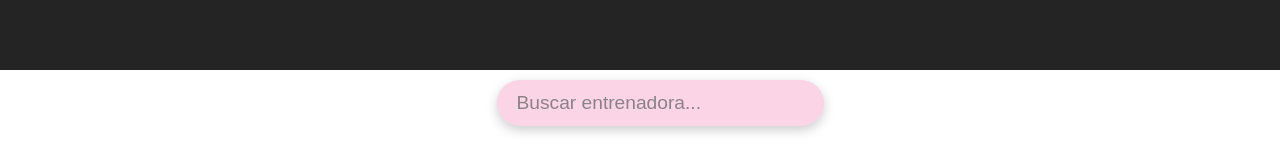
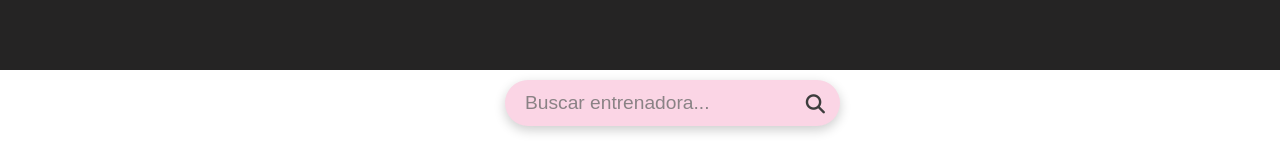
Before and after one commit to JazLaguna/NexusGym, an Angular app in the folder prueba/: page /inicio in a window 1280 px wide. Shown: the part 290-446 px from the top of the page. Built offline with nearby package versions, Linux system fonts and the light colour scheme; sample sign-in values are in the browser's storage.

Commit message:
Incluir el icono de busqueda en la barra de busqueda.

```diff
--- a/prueba/src/app/components/busqueda/busqueda.component.css
+++ b/prueba/src/app/components/busqueda/busqueda.component.css
@@ -1,24 +1,21 @@
+.busqueda-container {
+    position: relative;
+    width: 100%;
+    max-width: 270px;
+    margin: 0 auto;
+}
+
 .buscador-input {
     width: 100%;
-    max-width: 400px;
-    /* o el ancho que quieras */
     background-color: #fbd5e5;
-    /* Fondo rosa suave */
     color: #252424;
-    /* Texto oscuro */
     border: none;
     border-radius: 30px;
-    padding: 12px 20px;
+    padding: 12px 45px 12px 20px;
     font-size: 1.2rem;
     box-shadow: 0 4px 12px rgba(0, 0, 0, 0.2);
     transition: all 0.3s ease;
     margin-top: 10px;
-}
-
-.general {
-    display: flex;
-    justify-content: center;
-    align-items: center;
 }
 
 .buscador-input::placeholder {
@@ -30,5 +27,22 @@
     outline: none;
     box-shadow: 0 0 0 4px rgba(234, 175, 164, 0.5);
     background-color: #f5c6bd;
-    /* un rosita un poquito más claro al enfocar */
 }
+
+.boton-lupa {
+    position: absolute;
+    top: 50%;
+    right: -50px;
+    transform: translateY(-20%);
+    background: none;
+    border: none;
+    cursor: pointer;
+    color: #3d3d3d;
+    font-size: 1.2rem;
+    padding: 0;
+    transition: color 0.2s ease;
+}
+
+.boton-lupa:hover {
+    color: #f7076b;
+}
--- a/prueba/src/app/components/busqueda/busqueda.component.html
+++ b/prueba/src/app/components/busqueda/busqueda.component.html
@@ -1,6 +1,9 @@
 <div class="general">
-    <div class="busqueda-container mb-5 d-flex justify-content-center">
+    <div class="busqueda-container mb-5">
         <input type="text" [(ngModel)]="termino" (input)="onBuscar()" class="form-control buscador-input"
             placeholder="Buscar entrenadora...">
+        <button class="boton-lupa" type="button" (click)="onBuscar()">
+            <i class="fas fa-search"></i>
+        </button>
     </div>
 </div>
```
